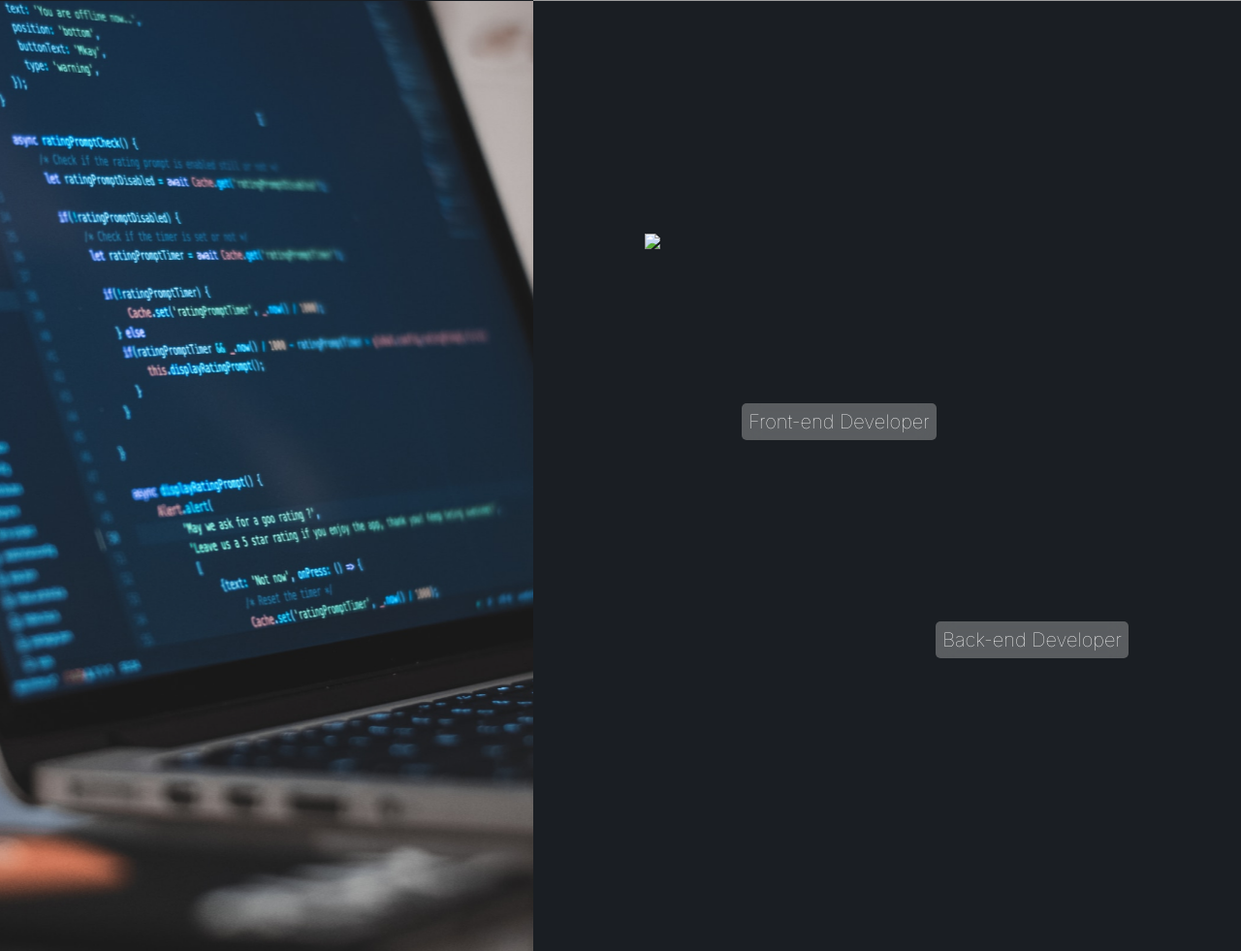
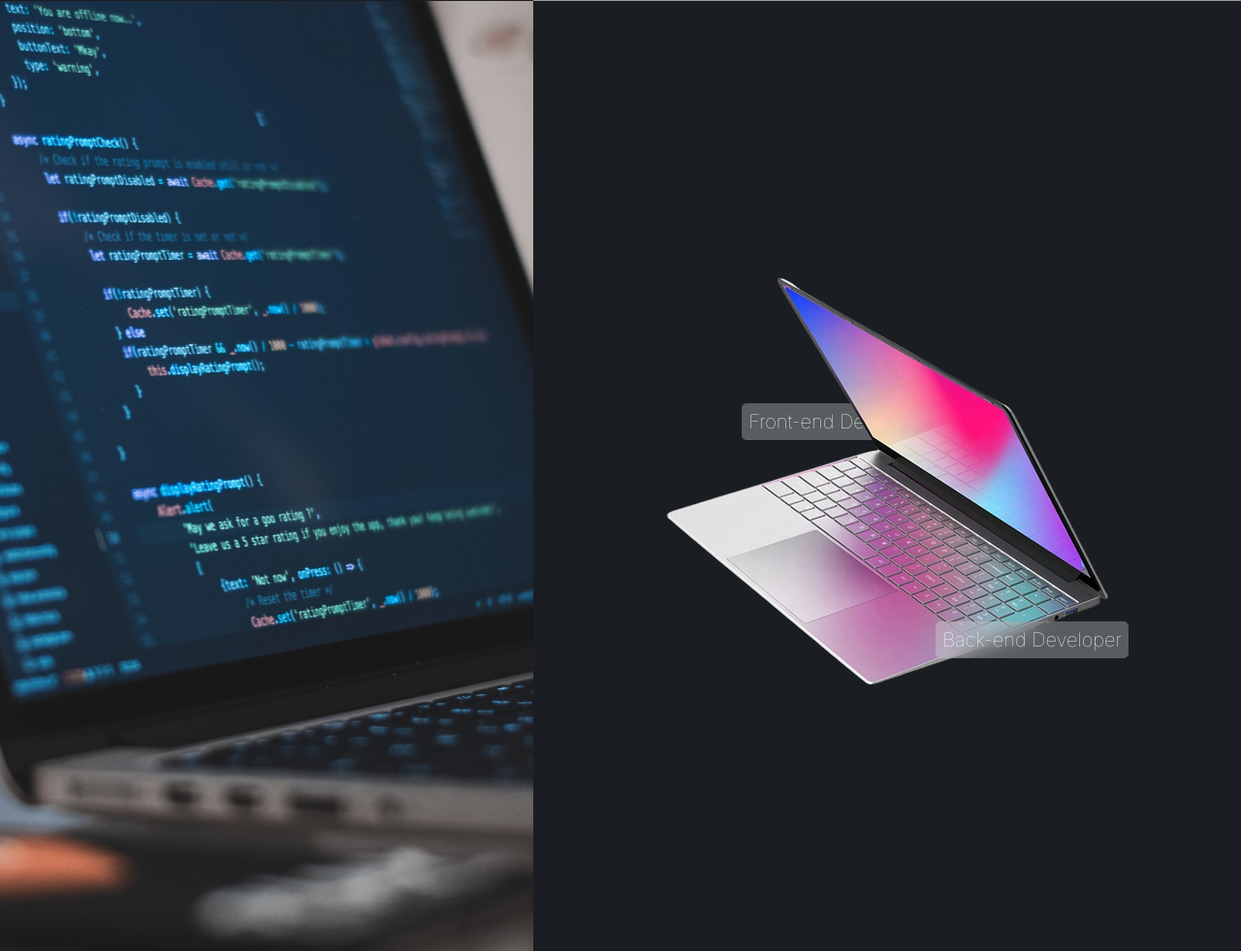
Before and after one commit to Sina121123/portfolio, a plain HTML site: page index.html in a window 1280 px wide. Shown: the part 979-1960 px from the top of the page at 97% size. Drawn offline with Linux system fonts and the light colour scheme; the site is published under a folder, as on GitHub Pages, so addresses that start at the root find nothing.

Commit message:
Update index.html

```diff
--- a/index.html
+++ b/index.html
@@ -77,7 +77,7 @@
     <div class="mn1"></div>
     <div class="mn2">
       <div class="LP">
-        <img src="/images/3.png" class="laptopPic">
+        <img src="./images/3.png" class="laptopPic">
         <div class="D1 bP">Front-end Developer</div>
         <div class="D2 bP">Back-end Developer</div>
       </div>
```
